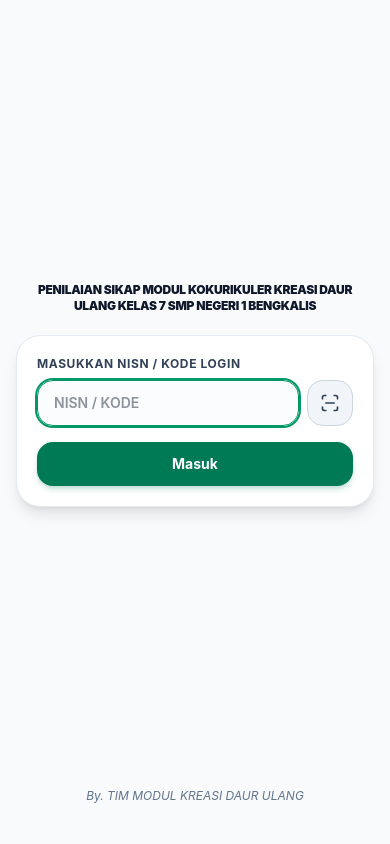
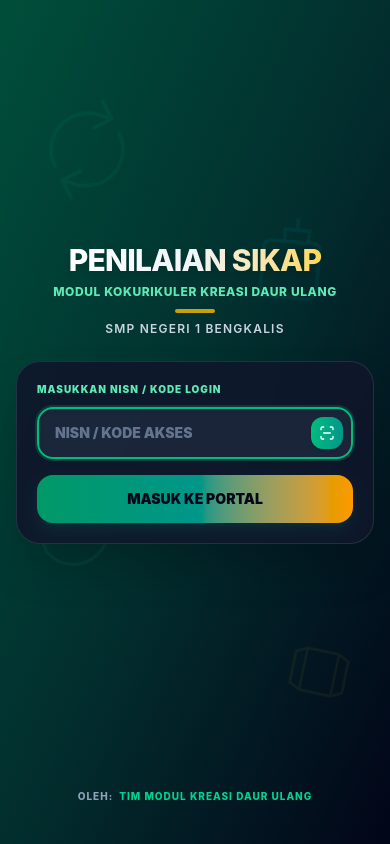
Before and after one commit to hijabgurubertuah/kreasidaurulang, a React (Vite) app: page / in a window 390 px wide. Built offline with nearby package versions, Linux system fonts and the light colour scheme; no server answers; the database is empty.

Commit message:
style: update UI theme and visual animations
Refactor the application aesthetic with a new emerald-teal gradient color palette, enhanced footer styling, and animated background particles. Improved responsiveness and card styling for class selection in the dashboard.

```diff
--- a/src/App.tsx
+++ b/src/App.tsx
@@ -576,12 +576,12 @@ export default function App() {
 
       {/* Footer hanya tampil ketika sudah login (kecuali di halaman siswa) */}
       {activePage !== 'login' && activePage !== 'student-view' && (
-        <footer className="bg-slate-900 text-slate-400 py-5 border-t border-slate-800 text-center text-xs">
+        <footer className="bg-gradient-to-r from-emerald-950 via-teal-950 to-slate-950 text-emerald-200/90 py-5 border-t border-emerald-850/80 text-center text-xs">
           <div className="max-w-7xl mx-auto px-4 flex flex-col sm:flex-row items-center justify-between gap-2">
-            <div className="flex items-center space-x-2 font-medium">
+            <div className="flex items-center space-x-2 font-bold">
               <span className="italic">By. TIM MODUL KREASI DAUR ULANG</span>
             </div>
-            <div className="text-slate-500 font-medium">
+            <div className="text-emerald-400 font-extrabold">
               SMP Negeri 1 Bengkalis
             </div>
           </div>
--- a/src/components/DashboardView.tsx
+++ b/src/components/DashboardView.tsx
@@ -203,14 +203,14 @@ export const DashboardView: React.FC<DashboardViewProps> = ({
                   key={cls.id}
                   type="button"
                   onClick={() => onSelectClass(cls)}
-                  className={`w-full aspect-4/3 sm:aspect-square bg-gradient-to-br ${colorScheme.gradient} text-white rounded-3xl p-4 flex items-center justify-center shadow-md hover:shadow-xl hover:scale-[1.03] active:scale-95 transition-all duration-200 cursor-pointer border ${colorScheme.border} relative overflow-hidden group`}
+                  className={`w-full aspect-[2.3/1] sm:aspect-square bg-gradient-to-br ${colorScheme.gradient} text-white rounded-2xl sm:rounded-3xl p-3 sm:p-5 flex items-center justify-center shadow-lg shadow-slate-950/15 hover:shadow-2xl hover:shadow-slate-950/25 hover:scale-[1.03] active:scale-95 transition-all duration-200 cursor-pointer border-2 border-white relative overflow-hidden group`}
                 >
                   {/* Subtle background glow effect */}
                   <div className="absolute inset-0 bg-white/0 group-hover:bg-white/10 transition-colors pointer-events-none" />
                   <div className={`absolute -right-4 -bottom-4 w-20 h-20 ${colorScheme.glow} rounded-full blur-xl pointer-events-none`} />
 
                   {/* Clean Big Class Text */}
-                  <span className="font-black text-2xl sm:text-3xl tracking-tight drop-shadow-xs group-hover:scale-110 transition-transform">
+                  <span className="font-black text-xl sm:text-3xl tracking-tight drop-shadow-xs group-hover:scale-110 transition-transform">
                     {shortName || cls.name}
                   </span>
                 </button>
--- a/src/components/LoginView.tsx
+++ b/src/components/LoginView.tsx
@@ -1,5 +1,5 @@
 import React, { useState } from 'react';
-import { ScanLine } from 'lucide-react';
+import { ScanLine, GraduationCap, Leaf, Sparkles, RefreshCw, CheckCircle2 } from 'lucide-react';
 import { Student, TeacherCode, CurrentUser } from '../types';
 import { BarcodeScannerModal } from './BarcodeScannerModal';
 
@@ -131,28 +131,93 @@ export const LoginView: React.FC<LoginViewProps> = ({
   };
 
   return (
-    <div className="min-h-screen flex flex-col justify-between items-center px-4 py-8 bg-slate-50">
+    <div className="relative min-h-screen flex flex-col justify-between items-center px-4 py-8 bg-gradient-to-br from-emerald-900 via-teal-950 to-slate-950 text-white overflow-hidden select-none">
+      {/* Styles for slow-floating recycling/particles */}
+      <style>{`
+        @keyframes floatSlow {
+          0% { transform: translateY(0px) rotate(0deg); }
+          50% { transform: translateY(-30px) rotate(180deg); }
+          100% { transform: translateY(0px) rotate(360deg); }
+        }
+        @keyframes floatFast {
+          0% { transform: translateY(0px) rotate(0deg); }
+          50% { transform: translateY(-15px) rotate(-90deg); }
+          100% { transform: translateY(0px) rotate(0deg); }
+        }
+        .anim-float-1 { animation: floatSlow 15s ease-in-out infinite; }
+        .anim-float-2 { animation: floatSlow 20s ease-in-out infinite 2s; }
+        .anim-float-3 { animation: floatSlow 25s ease-in-out infinite 4s; }
+        .anim-float-4 { animation: floatFast 12s ease-in-out infinite 1s; }
+        .anim-float-5 { animation: floatFast 18s ease-in-out infinite 3s; }
+      `}</style>
+
+      {/* Floating subtle "waste/recycle" organic particles in background */}
+      <div className="absolute inset-0 pointer-events-none overflow-hidden opacity-[0.06] z-0">
+        {/* Particle 1: Recycling Logo Icon */}
+        <div className="absolute top-[15%] left-[10%] anim-float-1 text-emerald-400">
+          <RefreshCw className="w-24 h-24 stroke-[1]" />
+        </div>
+        {/* Particle 2: Leaf Icon */}
+        <div className="absolute top-[60%] left-[8%] anim-float-2 text-teal-300">
+          <Leaf className="w-20 h-20 stroke-[1]" />
+        </div>
+        {/* Particle 3: Plastic Bottle Outline Shape */}
+        <div className="absolute top-[25%] right-[12%] anim-float-3 text-cyan-400">
+          <svg className="w-24 h-24" viewBox="0 0 24 24" fill="none" stroke="currentColor" strokeWidth="1">
+            <path d="M12 2v3M9 5h6v3H9V5zm-1 3h8c1 0 2 .5 2 1.5v10c0 1.5-1 2.5-2.5 2.5h-9C5 22 4 21 4 19.5v-10C4 8.5 5 8 6 8h2z" />
+          </svg>
+        </div>
+        {/* Particle 4: Crumpled Can/Paper Shape */}
+        <div className="absolute bottom-[15%] right-[10%] anim-float-4 text-amber-300">
+          <svg className="w-16 h-16" viewBox="0 0 24 24" fill="none" stroke="currentColor" strokeWidth="1">
+            <polygon points="6 2 18 2 20 6 20 18 18 22 6 22 4 18 4 6" />
+            <line x1="4" y1="6" x2="20" y2="6" />
+            <line x1="4" y1="18" x2="20" y2="18" />
+          </svg>
+        </div>
+        {/* Particle 5: Organic Circle Grid */}
+        <div className="absolute top-[45%] left-[45%] anim-float-5 text-slate-300">
+          <Sparkles className="w-14 h-14 stroke-[1]" />
+        </div>
+        {/* Additional organic leaf floating */}
+        <div className="absolute bottom-[40%] right-[35%] anim-float-2 text-emerald-300">
+          <Leaf className="w-16 h-16 stroke-[1] rotate-45" />
+        </div>
+      </div>
+
       {/* Spacer top */}
       <div />
 
-      {/* Main Login Card */}
-      <div className="w-full max-w-sm flex flex-col items-center space-y-5">
-        {/* Judul di atas kolom login */}
-        <div className="text-center px-1 space-y-1">
-          <h1 className="text-xs sm:text-sm md:text-base font-black tracking-tight text-slate-900 leading-snug uppercase">
-            PENILAIAN SIKAP MODUL KOKURIKULER KREASI DAUR ULANG KELAS 7 SMP NEGERI 1 BENGKALIS
+      {/* Main Login Container */}
+      <div className="w-full max-w-sm flex flex-col items-center space-y-6 z-10">
+        {/* Judul di atas kolom login - Multi-line Typographic Hierarchy */}
+        <div className="text-center px-2 space-y-2">
+          <h1 className="font-extrabold tracking-tight leading-none text-transparent bg-clip-text bg-gradient-to-r from-white via-slate-100 to-amber-300 uppercase text-3xl sm:text-4xl drop-shadow-md">
+            Penilaian Sikap
           </h1>
+
+          <h2 className="font-extrabold text-xs sm:text-sm text-emerald-300 tracking-wider uppercase block leading-normal max-w-xs mx-auto">
+            Modul Kokurikuler Kreasi Daur Ulang
+          </h2>
+
+          <div className="w-10 h-1 bg-amber-400 mx-auto rounded-full my-2 opacity-80" />
+
+          <h3 className="font-semibold text-xs sm:text-xs text-slate-300 tracking-widest uppercase block">
+            SMP Negeri 1 Bengkalis
+          </h3>
         </div>
 
-        <div className="w-full bg-white rounded-3xl shadow-lg border border-slate-200/90 p-5 sm:p-7 space-y-4">
+        {/* Login Card (Glassmorphism + Neon Border Accents) */}
+        <div className="w-full bg-slate-900/90 backdrop-blur-md rounded-3xl shadow-2xl border border-white/10 p-5 sm:p-7 space-y-4 relative overflow-hidden">
           <form onSubmit={handleSubmit} className="space-y-4">
             <div>
               {/* Keterangan di atas kolom */}
-              <label className="block text-xs font-bold text-slate-700 uppercase tracking-wider mb-2">
+              <label className="block text-[10px] font-black text-emerald-300 uppercase tracking-widest mb-2.5">
                 MASUKKAN NISN / KODE LOGIN
               </label>
 
-              <div className="flex items-center space-x-2">
+              {/* UNIFIED INPUT + SCAN BUTTON IN ONE SINGLE FIELD */}
+              <div className="relative flex items-center bg-slate-800/85 rounded-2xl border-2 border-slate-700 focus-within:border-emerald-500 focus-within:ring-2 focus-within:ring-emerald-500/20 overflow-hidden shadow-inner transition-all">
                 <input
                   type="text"
                   value={inputValue}
@@ -160,44 +225,46 @@ export const LoginView: React.FC<LoginViewProps> = ({
                     setInputValue(e.target.value);
                     if (errorMessage) setErrorMessage('');
                   }}
-                  placeholder="NISN / KODE"
+                  placeholder="NISN / KODE AKSES"
                   autoFocus
-                  className="flex-1 px-4 py-3 text-sm font-semibold rounded-2xl border border-slate-300 focus:outline-none focus:ring-2 focus:ring-emerald-600 focus:border-emerald-600 transition-all bg-slate-50/50 uppercase"
+                  className="w-full pl-4 pr-12 py-3.5 text-sm font-black text-white placeholder:text-slate-500 bg-transparent uppercase border-none outline-none focus:outline-none focus:ring-0"
                 />
 
-                {/* Tombol Scan Barcode Kamera Dekat */}
+                {/* Tombol Scan Barcode di satukan di ujung kanan kolom */}
                 <button
                   type="button"
                   onClick={() => setIsScannerOpen(true)}
-                  className="p-3 bg-slate-100 hover:bg-emerald-50 text-slate-700 hover:text-emerald-700 rounded-2xl border border-slate-300 hover:border-emerald-500 transition-all cursor-pointer shrink-0 active:scale-95"
+                  className="absolute right-2 p-2 bg-gradient-to-r from-emerald-500 to-teal-600 text-white hover:from-emerald-400 hover:to-teal-500 rounded-xl transition-all cursor-pointer shrink-0 active:scale-90 shadow-sm"
                   title="Scan Barcode / QR Kamera"
                 >
-                  <ScanLine className="w-5 h-5" />
+                  <ScanLine className="w-4 h-4" />
                 </button>
               </div>
             </div>
 
             {errorMessage && (
-              <div className="text-xs text-rose-600 font-semibold px-1">
-                {errorMessage}
+              <div className="text-xs text-rose-400 font-bold px-1 bg-rose-950/40 border border-rose-800/30 py-1.5 rounded-lg flex items-center space-x-1">
+                <span className="w-1.5 h-1.5 rounded-full bg-rose-500 shrink-0" />
+                <span>{errorMessage}</span>
               </div>
             )}
 
-            {/* Tombol Masuk tanpa tanda panah */}
+            {/* Tombol Masuk dengan gradasi modern berwarna-warni */}
             <button
               type="submit"
-              className="w-full py-3 px-4 bg-emerald-700 hover:bg-emerald-800 active:bg-emerald-900 text-white rounded-2xl font-bold text-sm shadow-md shadow-emerald-700/20 transition-all cursor-pointer active:scale-[0.98]"
+              className="w-full py-3.5 px-4 bg-gradient-to-r from-emerald-600 via-teal-600 to-amber-500 hover:from-emerald-500 hover:via-teal-500 hover:to-amber-400 active:scale-[0.98] text-slate-950 font-black rounded-2xl text-sm shadow-lg shadow-emerald-500/10 transition-all cursor-pointer active:scale-95"
             >
-              Masuk
+              MASUK KE PORTAL
             </button>
           </form>
         </div>
       </div>
 
       {/* Footer By. TIM MODUL KREASI DAUR ULANG (Kecil dan miring) */}
-      <footer className="text-center pt-8 pb-2">
-        <p className="text-xs text-slate-500 italic">
-          By. TIM MODUL KREASI DAUR ULANG
+      <footer className="text-center pt-8 pb-2 z-10">
+        <p className="text-[10px] text-slate-400 font-extrabold uppercase tracking-widest flex items-center justify-center space-x-1.5">
+          <span>Oleh:</span>
+          <span className="text-emerald-400">Tim Modul Kreasi Daur Ulang</span>
         </p>
       </footer>
 
```
